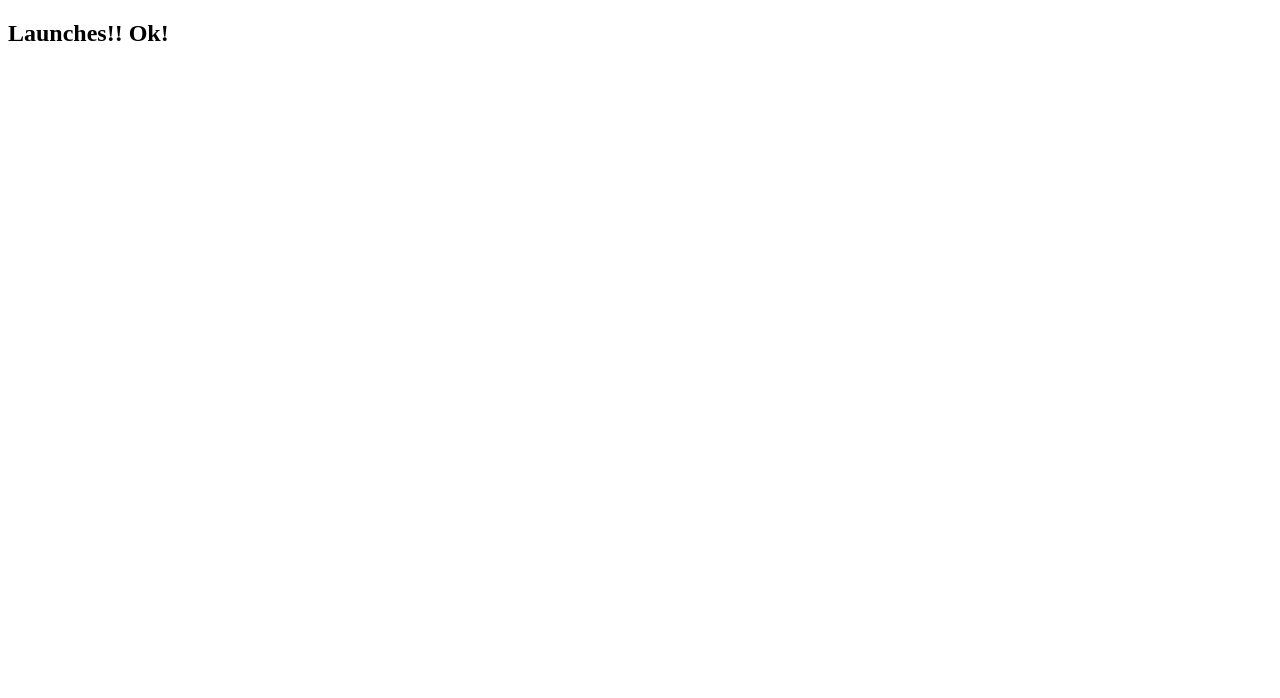
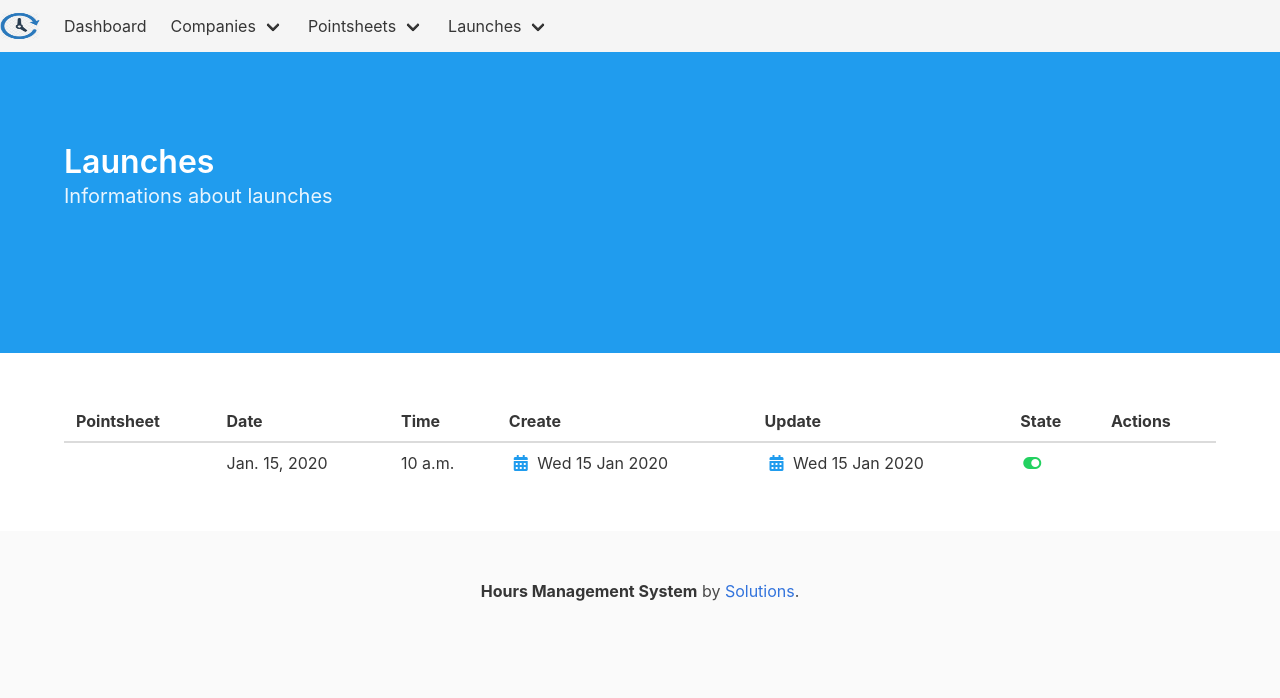
Before and after one commit to fbrump/houres-manager-system, a Django app: page /launches/ in a window 1280 px wide. Before the commit the part shown is almost empty. Shown: the top 698 px of the page. Run offline with Django 3.2, Linux system fonts and the light colour scheme; tables that the repository leaves empty hold one stand-in row (values such as "Sample post").

Commit message:
#2 #4 - Create list view and fix problem in redirect

```diff
--- a/hoursManagementSystem/launches/templates/launches/index.html
+++ b/hoursManagementSystem/launches/templates/launches/index.html
@@ -1,12 +1,73 @@
-<!DOCTYPE html>
-<html>
-<head>
-	<meta charset="utf-8">
-	<meta http-equiv="X-UA-Compatible" content="IE=edge">
-	<title>Index - Launches</title>
-	<link rel="stylesheet" href="">
-</head>
-<body>
-	<h2>Launches!! Ok!</h2>
-</body>
-</html>
+{% extends "base.html" %}
+
+{% block content %}
+<section class="hero is-info is-medium">
+    <div class="hero-body">
+        <div class="container">
+            <h1 class="title">
+                Launches
+            </h1>
+            <h2 class="subtitle">
+                Informations about launches
+            </h2>
+        </div>
+    </div>
+</section>
+<section class="section">
+    <div class="container">
+        {% if object_list  %}
+        <table class="table is-striped is-hoverable is-fullwidth">
+            <thead>
+                <tr>
+                    <th>Pointsheet</th>
+                    <th>Date</th>
+                    <th>Time</th>
+                    <th>Create</th>
+                    <th>Update</th>
+                    <th>State</th>
+                    <th>Actions</th>
+                </tr>
+            </thead>
+            <tbody>
+                {% for item in object_list %}
+                <tr>
+                    <td>
+						{{ item.pointsheet }}
+                    </td>
+                    <td>{{ item.date }}</td>
+                    <td>{{ item.time }}</td>
+                    <td>
+                        <span class="icon has-text-info" title="{{ item.date_create }}">
+                          <i class="fas fa-calendar-alt"></i>
+                        </span>
+                        {{ item.date_create|date:"D d M Y" }}
+                    </td>
+                    <td>
+                        <span class="icon has-text-info" title="{{ item.date_update }}">
+                          <i class="fas fa-calendar-alt"></i>
+                        </span>
+                        {{ item.date_update|date:"D d M Y" }}
+                    </td>
+                    <td>
+                        {% if item.active %}
+                            <span class="icon has-text-success">
+                              <i class="fas fa-toggle-on"></i>
+                            </span>
+                        {% else %}
+                            <span class="icon has-text-success">
+                              <i class="fas fa-toggle-off"></i>
+                            </span>
+                        {% endif %}
+                    </td>
+                    <td>
+                    </td>
+                </tr>
+                {% endfor %}
+            </tbody>
+        </table>
+        {% else %}
+        <p>Not exist any item registred</p>
+        {% endif %}
+	</div>
+</section>
+{% endblock content %}
--- a/hoursManagementSystem/launches/urls.py
+++ b/hoursManagementSystem/launches/urls.py
@@ -6,6 +6,7 @@
 app_name = 'launches'
 
 urlpatterns = [
-    path('', views.index, name='index'),
+    # path('', views.index, name='index'),
+    path('', views.LauncheListView.as_view(), name='index'),
     path('create/', views.LauncheCreateView.as_view(), name='create'),
 ]
--- a/hoursManagementSystem/launches/views.py
+++ b/hoursManagementSystem/launches/views.py
@@ -1,11 +1,9 @@
 from django.shortcuts import render
 from django.urls import reverse_lazy
 from django.views.generic.edit import CreateView
+from django.views.generic.list import ListView
 
 from .models import Launch
-
-def index(request):
-    return render(request, 'launches/index.html')
 
 class LauncheCreateView(CreateView):
     """
@@ -18,3 +16,15 @@
     def get_context_data(self, **kwargs):
 	    context = super().get_context_data(**kwargs)
 	    return context
+
+class LauncheListView(ListView):
+    """
+        docstring for LauncheListView
+    """
+    model = Launch
+    paginated_by = 100
+    template_name = 'launches/index.html'
+    def get_context_data(self, **kwargs):
+	    context = super().get_context_data(**kwargs)
+	    print(context)
+	    return context
--- a/hoursManagementSystem/templates/base.html
+++ b/hoursManagementSystem/templates/base.html
@@ -46,6 +46,16 @@
                         </a>
                         <div class="navbar-dropdown is-boxed">
                             <a class="navbar-item" href="{% url 'pointsheets:create' %}" title="Add a new pointsheet">
+                            Add
+                            </a>
+                        </div>
+                    </div>
+                    <div class="navbar-item has-dropdown is-hoverable">
+                        <a href="{% url 'launches:index' %}" class="navbar-link" title="Go to list of launches">
+                            Launches
+                        </a>
+                        <div class="navbar-dropdown is-boxed">
+                            <a class="navbar-item" href="{% url 'launches:create' %}" title="Add a new launches">
                             Add
                             </a>
                         </div>
```
